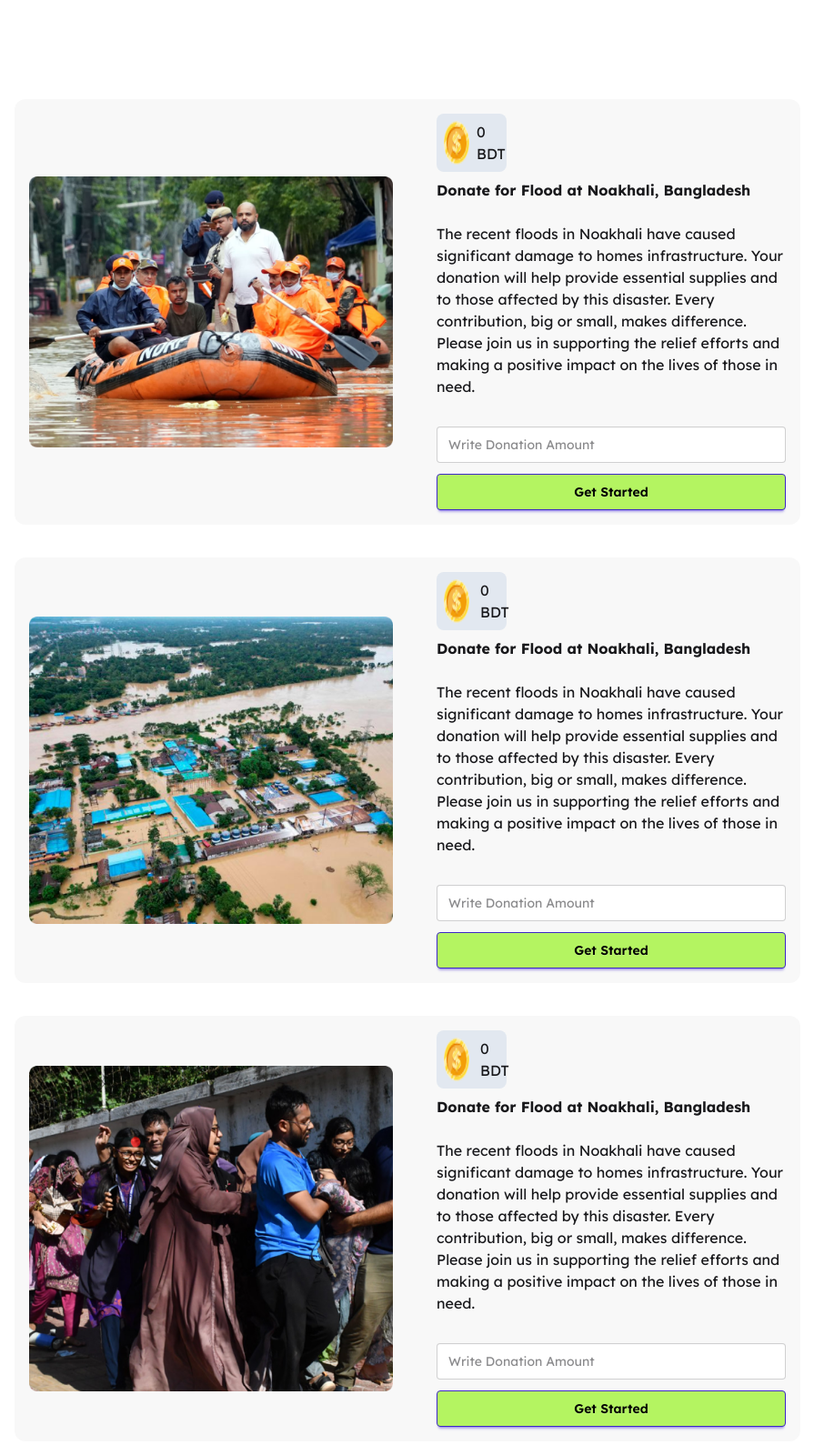
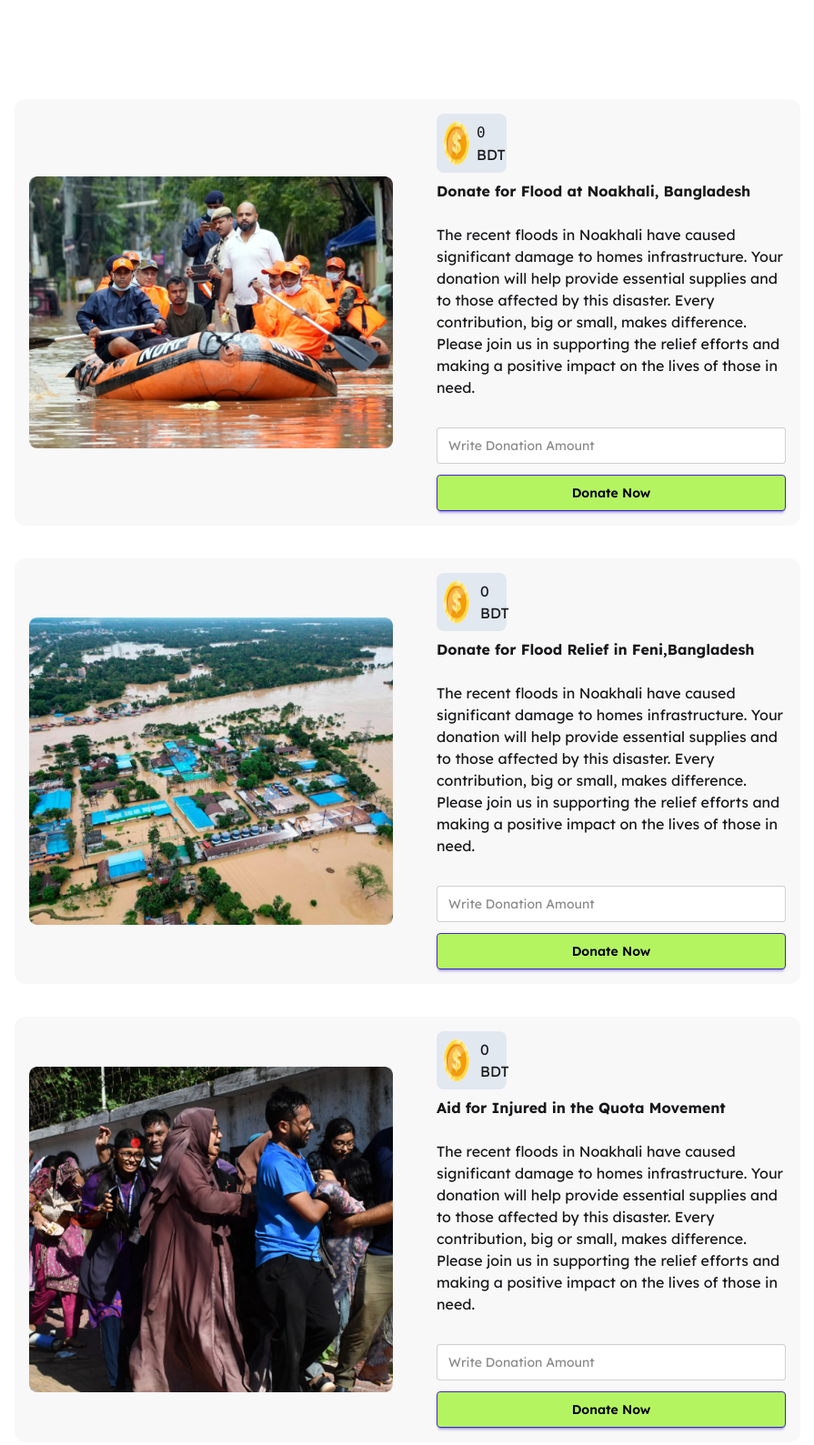
Before and after one commit to Sazidhul/Assienment5-Donation-Flood, a plain HTML site: page index.html in a window 1280 px wide. Shown: the part 240-1829 px from the top of the page at 91% size, without its empty margins (192-1087 px from the left). Drawn offline with nearby package versions, Linux system fonts and the light colour scheme.

Commit message:
first commit

```diff
--- a/index.html
+++ b/index.html
@@ -86,7 +86,7 @@
                <div class="w-2/4  ">
                   <div class="flex bg-slate-200  px-2 py-2  w-1/5 h-1/5  rounded-lg">
                      <img class="" src="image/coin.png" alt="">
-                     <a class="ml-2">0 BDT</a>
+                     <a class="ml-2"> <samp id="">0</samp> BDT</a>
                   </div>
                   <h1 class="font-bold mt-2">Donate for Flood at Noakhali, Bangladesh</h1>
                   <p class="py-6 ">
@@ -99,7 +99,7 @@
 
                      <input type="text" placeholder="Write Donation Amount" class="mt-2 w-full input" />
                   </div>
-                  <button class=" mt-3 bg-Donate-primary text-black btn btn-primary w-full">Get Started</button>
+                  <button class=" mt-3 bg-Donate-primary text-black btn btn-primary w-full">Donate Now</button>
 
                </div>
             </div>
@@ -113,7 +113,7 @@
                      <img class="" src="image/coin.png" alt="">
                      <a class="ml-3">0 BDT</a>
                   </div>
-                  <h1 class="font-bold mt-2">Donate for Flood at Noakhali, Bangladesh</h1>
+                  <h1 class="font-bold mt-2">Donate for Flood Relief in Feni,Bangladesh</h1>
                   <p class="py-6 ">
                      The recent floods in Noakhali have caused significant damage to homes infrastructure. Your donation
                      will help provide essential supplies and to those affected by this disaster. Every contribution,
@@ -124,7 +124,7 @@
 
                      <input type="text" placeholder="Write Donation Amount" class="mt-2 w-full input" />
                   </div>
-                  <button class=" mt-3 bg-Donate-primary text-black btn btn-primary w-full">Get Started</button>
+                  <button class=" mt-3 bg-Donate-primary text-black btn btn-primary w-full">Donate Now</button>
 
                </div>
             </div>
@@ -138,7 +138,7 @@
                      <img src="image/coin.png" alt="">
                      <a class="ml-3">0 BDT</a>
                   </div>
-                  <h1 class="font-bold mt-2">Donate for Flood at Noakhali, Bangladesh</h1>
+                  <h1 class="font-bold mt-2">Aid for Injured in the Quota Movement</h1>
                   <p class="py-6 ">
                      The recent floods in Noakhali have caused significant damage to homes infrastructure. Your donation
                      will help provide essential supplies and to those affected by this disaster. Every contribution,
@@ -149,7 +149,7 @@
 
                      <input type="text" placeholder="Write Donation Amount" class="mt-2 w-full input" />
                   </div>
-                  <button class=" mt-3 bg-Donate-primary text-black btn btn-primary w-full">Get Started</button>
+                  <button class=" mt-3 bg-Donate-primary text-black btn btn-primary w-full">Donate Now</button>
 
                </div>
             </div>
```
